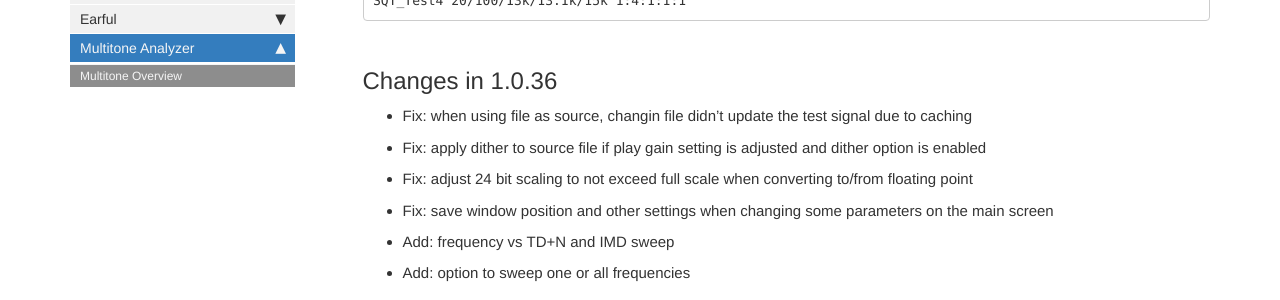
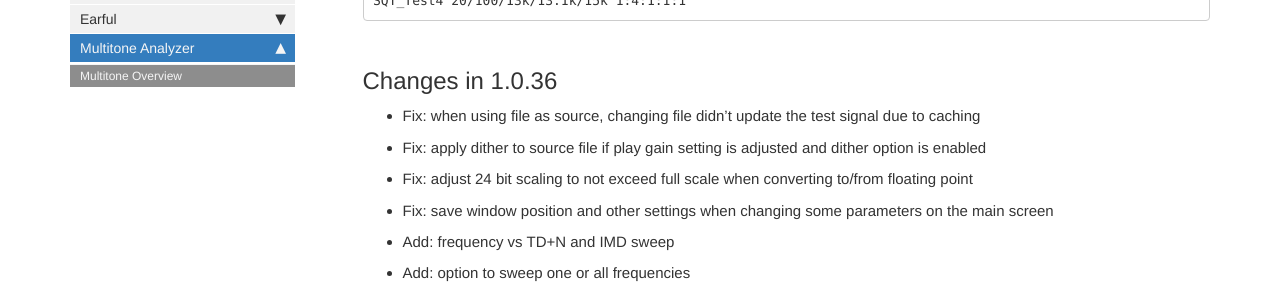
Before and after one commit to pkane2001/Distort, a Jekyll site: the page built from docs/multitone.md, in a window 1280 px wide and 900 px high, scrolled down 6653 px. Shown: the part 153-453 px from the top of the window. Built offline with Jekyll 4.4.1, drawn with Linux system fonts in a browser that asks for light colours; nearby versions of some CDN libraries; our own code applies the rules of GitHub Pages for plain Markdown files; comment, search, counter and statistics services are not loaded.

Commit message:
no message

````diff
--- a/docs/multitone.md
+++ b/docs/multitone.md
@@ -148,7 +148,7 @@ SQT_Test4 20/100/13k/13.1k/15k 1:4:1:1:1
 ```
 
 ## Changes in 1.0.36
-* Fix: when using file as source, changin file didn't update the test signal due to caching
+* Fix: when using file as source, changing file didn't update the test signal due to caching
 * Fix: apply dither to source file if play gain setting is adjusted and dither option is enabled
 * Fix: adjust 24 bit scaling to not exceed full scale when converting to/from floating point
 * Fix: save window position and other settings when changing some parameters on the main screen
````
